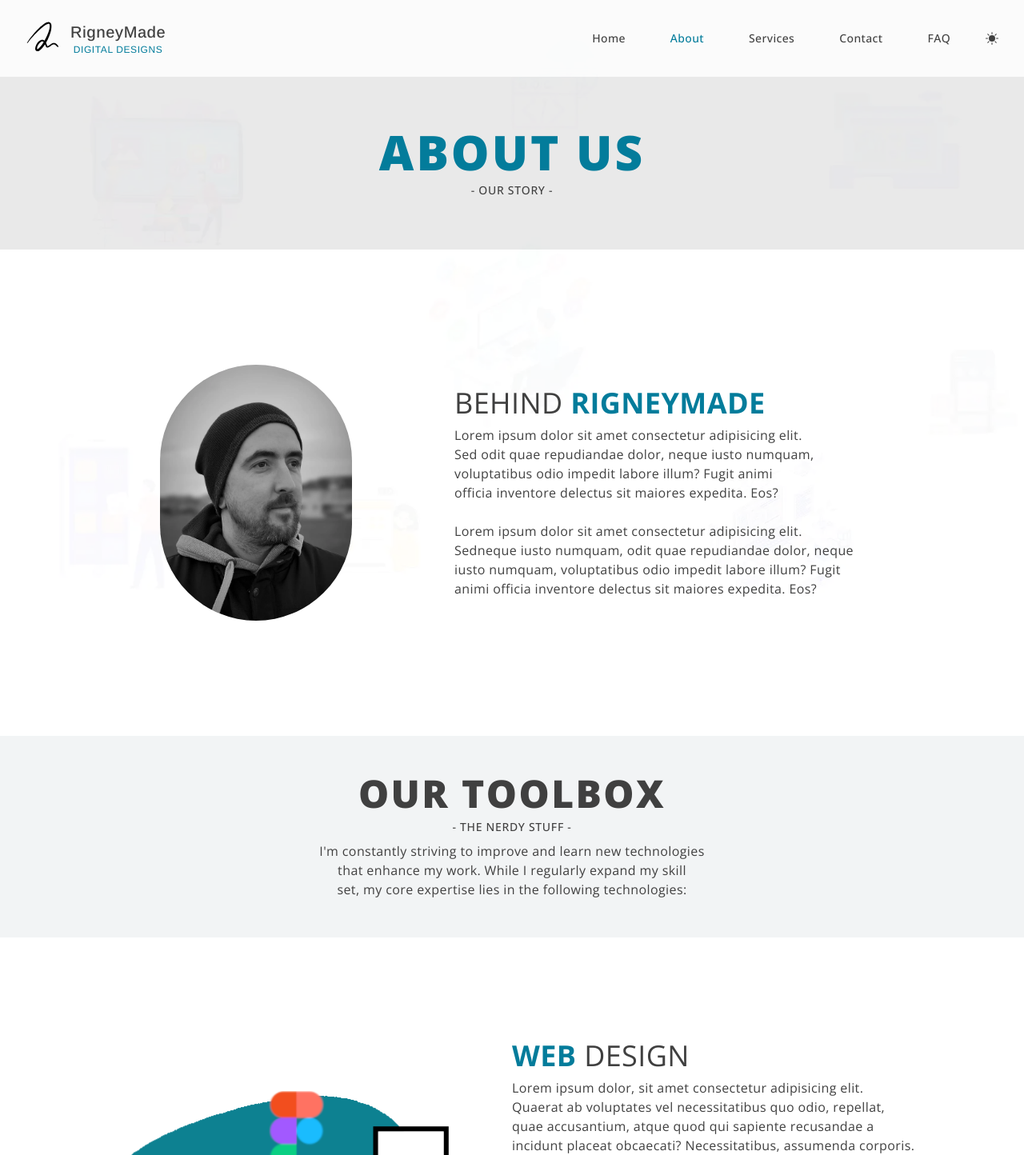
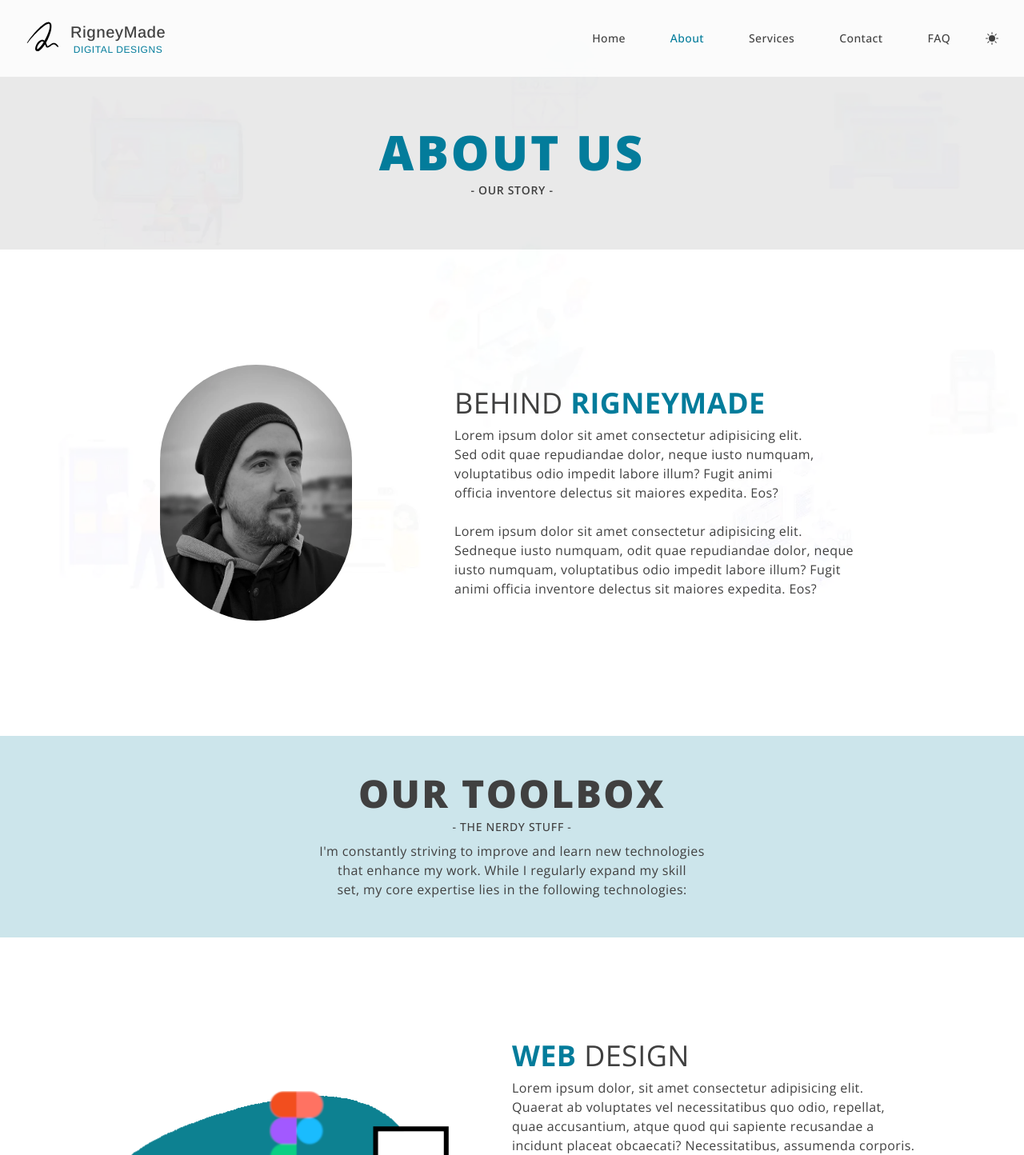
Before and after one commit to KramYengir/rigneymade, a Next.js app: page /about in a window 1280 px wide. Shown: the top 1444 px of the page at 80% size. Built offline with nearby package versions, Linux system fonts and the light colour scheme.

Commit message:
tweak headings style

```diff
--- a/app/about/page.tsx
+++ b/app/about/page.tsx
@@ -7,7 +7,7 @@ const AboutPage = () => {
     <div>
       <div className="grid gap-2 justify-center text-center h1-bg">
         <h1 className="h1">About Us</h1>
-        <p className="sub-heading">- our story -</p>
+        <p className="h1-sub-heading">- our story -</p>
       </div>
       <AboutUsSection />
       <ToolsSection />
--- a/app/contact/page.tsx
+++ b/app/contact/page.tsx
@@ -8,7 +8,7 @@ const ContactPage = () => {
     <>
       <div className="grid gap-2 justify-center text-center h1-bg">
         <h1 className="h1">Contact</h1>
-        <p className="sub-heading">- get in touch -</p>
+        <p className="h1-sub-heading">- get in touch -</p>
       </div>
       <div className="rm-container flex flex-wrap justify-center gap-y-12 my-16 sm:my-24">
         <div className="max-w-screen-sm flex flex-col gap-4 pt-8">
--- a/app/globals.css
+++ b/app/globals.css
@@ -14,15 +14,23 @@
   @apply uppercase inline-flex items-center justify-center rounded-md border border-rm-primary-700 dark:border-rm-primary-400 bg-transparent px-4 py-2 text-sm font-bold text-rm-primary-700 dark:hover:text-rm-primary-900 dark:text-rm-primary-400 shadow-sm hover:bg-rm-primary-200 focus:outline-none focus:ring-2 focus:ring-rm-primary-500 focus:ring-offset-2;
 }
 
+.section-preface {
+  @apply text-balance dark:text-rm-primary-950 leading-6 px-6 sm:px-0 text-center max-w-prose mx-auto;
+}
+
 .h1 {
   @apply uppercase text-5xl md:text-6xl 2xl:text-7xl font-extrabold tracking-wider text-center text-rm-primary-700 dark:text-rm-primary-300;
 }
 .h2 {
-  @apply uppercase text-3xl sm:text-5xl 2xl:text-6xl font-extrabold tracking-wider text-center;
+  @apply uppercase dark:text-rm-primary-950 text-3xl sm:text-5xl 2xl:text-6xl font-extrabold tracking-wider text-center;
+}
+
+.h1-sub-heading {
+  @apply tracking-wider uppercase text-sm 2xl:text-lg font-semibold text-nowrap;
 }
 
 .sub-heading {
-  @apply tracking-wider uppercase text-sm 2xl:text-lg font-medium;
+  @apply tracking-wider uppercase dark:text-rm-primary-950 text-sm 2xl:text-lg font-medium text-nowrap;
 }
 
 .h1-bg {
@@ -30,7 +38,7 @@
 }
 
 .h2-bg {
-  @apply py-12 bg-rm-primary-950/5   dark:bg-neutral-800/60;
+  @apply py-12 bg-rm-primary-700/20  dark:bg-neutral-100;
 }
 
 @layer base {
--- a/app/services/page.tsx
+++ b/app/services/page.tsx
@@ -7,7 +7,7 @@ const ServicesPage = () => {
     <>
       <div className="grid gap-2 justify-center text-center h1-bg">
         <h1 className="h1">Services</h1>
-        <p className="sub-heading">- what we do -</p>
+        <p className="h1-sub-heading">- what we do -</p>
       </div>
       <ServicesSection />
       <PricingSection />
--- a/components/About/ToolsSection.tsx
+++ b/components/About/ToolsSection.tsx
@@ -7,7 +7,7 @@ const ToolsSection = () => {
       <div className="grid gap-2 justify-center text-center h2-bg">
         <h2 className="h2">Our Toolbox</h2>
         <p className="sub-heading">- the nerdy stuff -</p>
-        <p className="text-balance font-light leading-6 px-6 sm:px-0 text-center max-w-prose mx-auto">
+        <p className="section-preface">
           I&apos;m constantly striving to improve and learn new technologies
           that enhance my work. While I regularly expand my skill set, my core
           expertise lies in the following technologies:
--- a/components/Services/PricingSection.tsx
+++ b/components/Services/PricingSection.tsx
@@ -54,7 +54,7 @@ const PricingSection = () => {
       <div className="grid gap-2 justify-center text-center h2-bg">
         <h2 className="h2">Pricing</h2>
         <p className="sub-heading">- what we offer -</p>
-        <p className="text-balance font-light leading-6 px-6 sm:px-0 text-center max-w-prose mx-auto">
+        <p className="service-preface">
           When it comes to paying for a service, we provide two options which we
           feel are flexible enought to suit most customer needs.
         </p>
```
